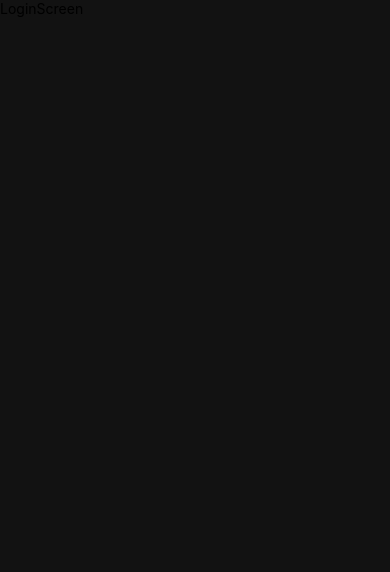
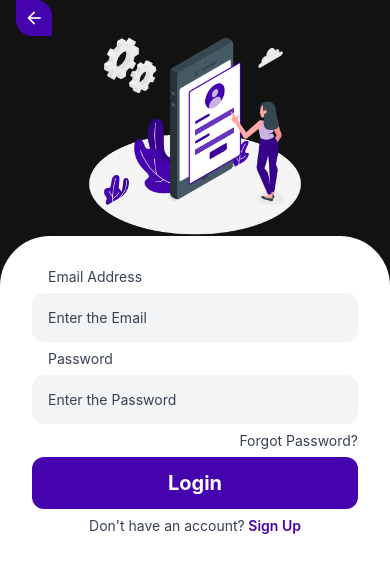
Before and after one commit to HarshKumarraghav/sharir-client-app, a React Native app: screen /login in a window 390 px wide. Shown: the top 572 px of the page. Built offline with nearby package versions, Linux system fonts and the light colour scheme.

Commit message:
complete the UI for login and signup page

```diff
--- a/package.json
+++ b/package.json
@@ -22,9 +22,9 @@
     "nativewind": "^2.0.11",
     "react": "18.2.0",
     "react-native": "0.71.8",
-    "react-native-heroicons": "^3.2.0",
     "react-native-safe-area-context": "^4.5.3",
-    "react-native-screens": "^3.20.0"
+    "react-native-screens": "^3.20.0",
+    "react-native-vector-icons": "^9.2.0"
   },
   "devDependencies": {
     "@babel/core": "^7.20.0",
--- a/src/components/AuthStack/HomeUI.jsx
+++ b/src/components/AuthStack/HomeUI.jsx
@@ -34,7 +34,7 @@ const HomeUI = () => {
             <TouchableOpacity
               className=""
               onPress={() => navigation.navigate('login')}>
-              <Text className="font-semibold text-yellow-600">Log In</Text>
+              <Text className="font-semibold text-yellow-500"> Login</Text>
             </TouchableOpacity>
           </View>
         </View>
--- a/src/components/AuthStack/LoginUI.jsx
+++ b/src/components/AuthStack/LoginUI.jsx
@@ -1,10 +1,72 @@
-import {View, Text} from 'react-native';
+import {View, TouchableOpacity, Text, Image, TextInput} from 'react-native';
 import React from 'react';
-
+import {SafeAreaView} from 'react-native-safe-area-context';
+import MaterialIcons from 'react-native-vector-icons/MaterialIcons';
+import {useNavigation} from '@react-navigation/native';
 const LoginUI = () => {
+  const navigation = useNavigation();
   return (
     <View className="flex-1 bg-background">
-      <Text>LoginScreen</Text>
+      <SafeAreaView className="flex">
+        <View className="flex flex-row justify-start">
+          <TouchableOpacity
+            className="bg-primary p-2 rounded-tr-2xl rounded-bl-2xl ml-4"
+            onPress={() => navigation.navigate('home')}>
+            <MaterialIcons name="arrow-back" size={20} color="white" />
+          </TouchableOpacity>
+        </View>
+        <View className="flex-row justify-center">
+          <Image
+            source={require('../../assets/Auth/login.png')}
+            style={{
+              width: 300,
+              height: 200,
+            }}
+          />
+        </View>
+      </SafeAreaView>
+      <View
+        className="flex-1 bg-white px-8 pt-8"
+        style={{
+          borderTopLeftRadius: 50,
+          borderTopRightRadius: 50,
+        }}>
+        <View className="form space-y-2">
+          <Text className="ml-4 text-gray-700">Email Address</Text>
+          <TextInput
+            className="p-4 bg-gray-100 text-gray-700 rounded-xl"
+            value={''}
+            placeholder="Enter the Email"
+          />
+          <Text className="ml-4 text-gray-700">Password</Text>
+          <TextInput
+            className="p-4 bg-gray-100 text-gray-700 rounded-xl"
+            secureTextEntry={true}
+            value={''}
+            placeholder="Enter the Password"
+          />
+          <TouchableOpacity
+            className="flex items-end mb-5"
+            onPress={() => navigation.navigate('home')}>
+            <Text className="text-gray-700">Forgot Password?</Text>
+          </TouchableOpacity>
+          <TouchableOpacity
+            className="py-3 bg-primary  flex justify-center rounded-xl"
+            onPress={() => navigation.navigate('home')}>
+            <Text className="text-white text-xl font-bold text-center">
+              Login
+            </Text>
+          </TouchableOpacity>
+          <View className="flex-row justify-center">
+            <Text className="text-gray-700">Don't have an account?</Text>
+            <TouchableOpacity
+              className=""
+              onPress={() => navigation.navigate('signup')}>
+              <Text className="font-semibold text-primary"> Sign Up</Text>
+            </TouchableOpacity>
+          </View>
+        </View>
+      </View>
     </View>
   );
 };
--- a/src/components/AuthStack/SignUpUI.jsx
+++ b/src/components/AuthStack/SignUpUI.jsx
@@ -1,10 +1,74 @@
-import {View, Text} from 'react-native';
 import React from 'react';
+import MaterialIcons from 'react-native-vector-icons/MaterialIcons';
+import {View, Text, Image, TouchableOpacity, TextInput} from 'react-native';
+import {SafeAreaView} from 'react-native-safe-area-context';
+import {useNavigation} from '@react-navigation/native';
+const SignUpUI = () => {
+  const navigation = useNavigation();
+  return (
+    <View className="flex-1 bg-background">
+      <SafeAreaView className="flex">
+        <View className="flex flex-row justify-start">
+          <TouchableOpacity
+            className="bg-primary p-2 rounded-tr-2xl rounded-bl-2xl ml-4"
+            onPress={() => navigation.navigate('home')}>
+            <MaterialIcons name="arrow-back" size={20} color="white" />
+          </TouchableOpacity>
+        </View>
+        <View className="flex-row justify-center">
+          <Image
+            source={require('../../assets/Auth/login.png')}
+            style={{
+              width: 300,
+              height: 200,
+            }}
+          />
+        </View>
+      </SafeAreaView>
+      <View
+        className="flex-1 bg-white px-8 pt-8"
+        style={{
+          borderTopLeftRadius: 50,
+          borderTopRightRadius: 50,
+        }}>
+        <View className="form space-y-2">
+          <Text className="ml-4 text-gray-700">User Name</Text>
+          <TextInput
+            className="p-4 bg-gray-100 text-gray-700 rounded-xl"
+            value={''}
+            placeholder="Enter the User Name"
+          />
+          <Text className="ml-4 text-gray-700">Email Address</Text>
+          <TextInput
+            className="p-4 bg-gray-100 text-gray-700 rounded-xl"
+            value={''}
+            placeholder="Enter the Email"
+          />
+          <Text className="ml-4 text-gray-700">Password</Text>
+          <TextInput
+            className="p-4 bg-gray-100 text-gray-700 rounded-xl mb-5"
+            secureTextEntry={true}
+            value={''}
+            placeholder="Enter the Password"
+          />
 
-const SignUpUI = () => {
-  return (
-    <View>
-      <Text>SignUpUI</Text>
+          <TouchableOpacity
+            className="py-3 bg-primary  flex justify-center rounded-xl"
+            onPress={() => navigation.navigate('home')}>
+            <Text className="text-white text-xl font-bold text-center">
+              Sign Up
+            </Text>
+          </TouchableOpacity>
+          <View className="flex-row justify-center">
+            <Text className="text-gray-700">Already have an account?</Text>
+            <TouchableOpacity
+              className=""
+              onPress={() => navigation.navigate('login')}>
+              <Text className="font-semibold text-primary"> login</Text>
+            </TouchableOpacity>
+          </View>
+        </View>
+      </View>
     </View>
   );
 };
--- a/src/screens/LoginScreen.tsx
+++ b/src/screens/LoginScreen.tsx
@@ -1,4 +1,3 @@
-import {View, Text} from 'react-native';
 import React from 'react';
 import LoginUI from '../components/AuthStack/LoginUI';
 
```
Also changed, not shown: src/assets/Auth/login.png (added), 6 other files (tests, documents, lock files or other folders).
